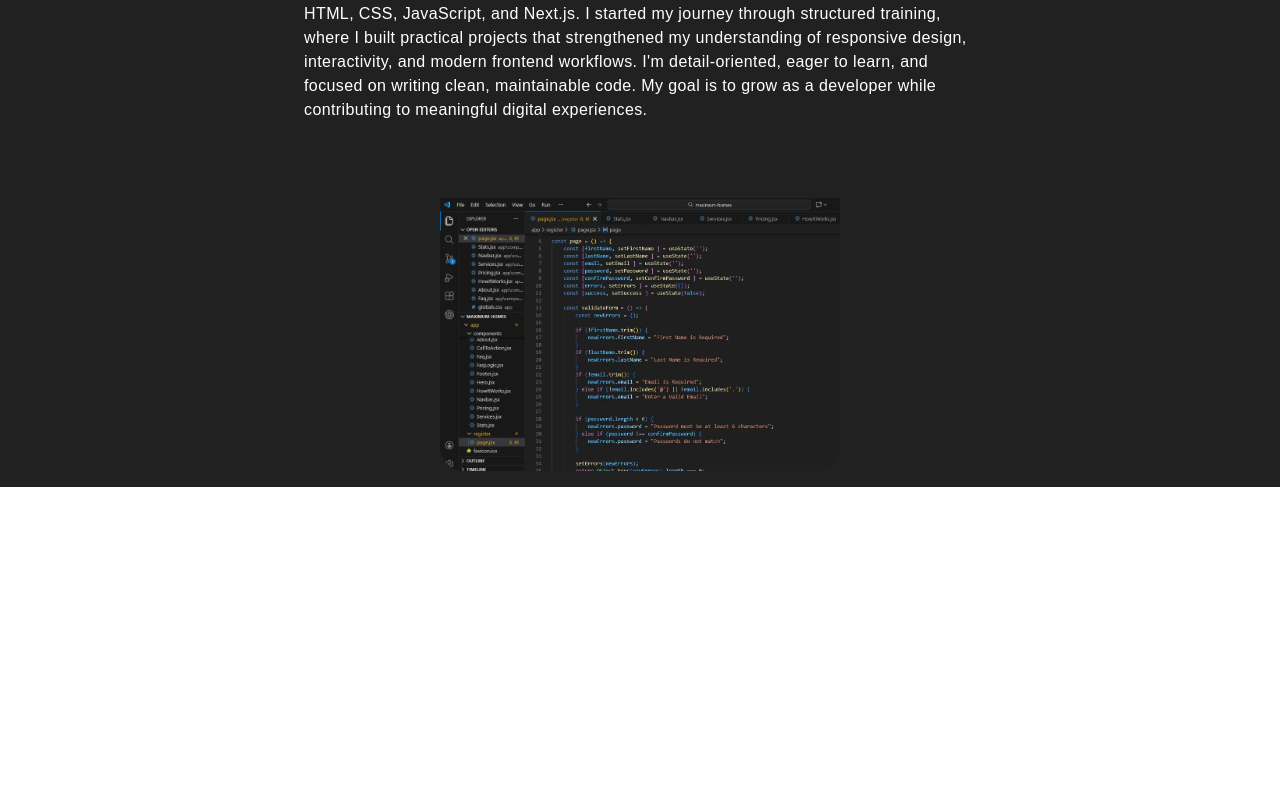
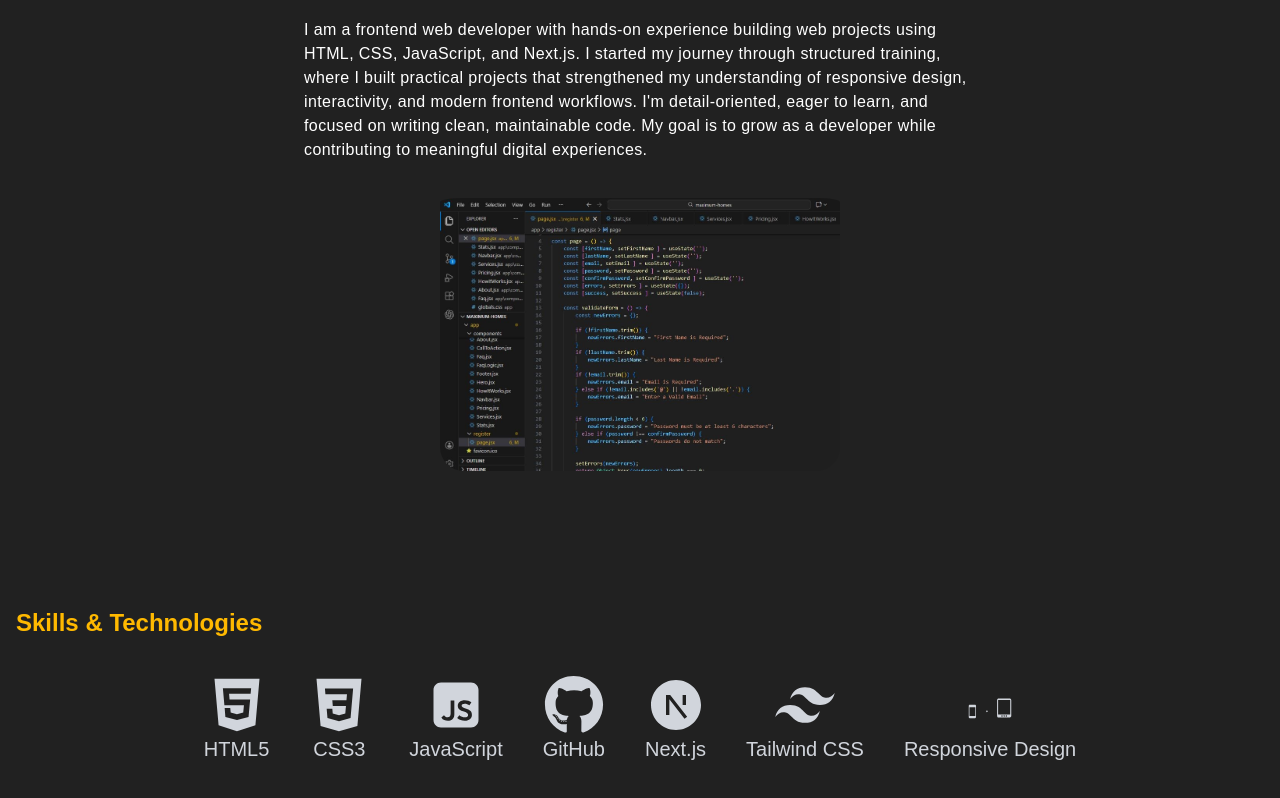
Before and after one commit to UgoEmax/Ugo-Emax, a Next.js app: page / in a window 1280 px wide. Shown: the part 970-1768 px from the top of the page. Before the commit the page ends 1457 px from the top, so only its background shows below. Built offline with nearby package versions, Linux system fonts and the light colour scheme.

Commit message:
skills and tech

```diff
--- a/app/components/About.jsx
+++ b/app/components/About.jsx
@@ -2,11 +2,11 @@ import Image from 'next/image';
 
 const About = () => {
   return (
-    <div className='flex flex-col justify-center items-center text-center pt-20'>
-      <h1 className="text-2xl font-bold mb-4 pb-5 text-amber-400">About Me</h1>
+    <div className='flex flex-col justify-center items-center text-center pt-30 pb-10'>
+      <h3 className="text-2xl font-bold mb-4 pb-5 text-amber-400">About Me</h3>
       <p className="max-w-2xl tracking-wide text-left">I am a frontend web developer with hands-on experience building web projects using HTML, CSS, JavaScript, and Next.js. I started my journey through structured training, where I built practical projects that strengthened my understanding of responsive design, interactivity, and modern frontend workflows. I'm detail-oriented, eager to learn, and focused on writing clean, maintainable code. My goal is to grow as a developer while contributing to meaningful digital experiences.</p>
 
-      <Image src="/images/form-code.jpg" alt='Code Image' width={400} height={300} className="my-4 rounded-3xl pt-15 " />
+      <Image src="/images/form-code.jpg" alt='Code Image' width={400} height={300} className="my-4 rounded-3xl pt-5" />
     </div>
   )
 }
--- /dev/null
+++ b/app/components/Skill.jsx
@@ -0,0 +1,57 @@
+'use client';
+import { FaHtml5 } from "react-icons/fa";
+import { IoLogoCss3 } from "react-icons/io";
+import { RiJavascriptFill } from "react-icons/ri";
+import { FaGithub } from "react-icons/fa";
+import { RiNextjsFill } from "react-icons/ri";
+import { RiTailwindCssFill } from "react-icons/ri";
+import { DiResponsive } from "react-icons/di";
+
+const Skill = () => {
+  return (
+    <div className='pt-20 pb-10'>
+      <h3 className='text-2xl font-bold mb-4 pb-5 text-amber-400'>Skills & Technologies</h3>
+
+      <div className="flex flex-wrap gap-10 text-6xl justify-center items-center text-center text-gray-300">
+
+      <div className="flex flex-col items-center">
+        <FaHtml5 />
+        <p className="text-xl text-center">HTML5</p>
+      </div>
+
+      <div className="flex flex-col items-center">
+        <IoLogoCss3 />
+        <p className="text-xl text-center">CSS3</p>
+      </div>
+
+      <div className="flex flex-col items-center">
+        <RiJavascriptFill />
+        <p className="text-xl text-center">JavaScript</p>
+      </div>
+
+      <div className="flex flex-col items-center">
+        <FaGithub />
+        <p className="text-xl text-center">GitHub</p>
+      </div>
+
+      <div className="flex flex-col items-center">
+        <RiNextjsFill />
+        <p className="text-xl text-center">Next.js</p>
+      </div>
+
+      <div className="flex flex-col items-center">
+        <RiTailwindCssFill />
+        <p className="text-xl text-center">Tailwind CSS</p>
+      </div>
+
+      <div className="flex flex-col items-center">
+        <DiResponsive />
+        <p className="text-xl text-center">Responsive Design</p>
+      </div>
+
+     </div>
+    </div>
+  )
+}
+
+export default Skill
--- a/app/page.jsx
+++ b/app/page.jsx
@@ -1,11 +1,13 @@
 import Hero from "./components/Hero";
 import About from "./components/About";
+import Skill from "./components/Skill";
 
 const page = () => {
   return (
     <div className="px-4 bg-black/87 text-white box-border antialiased">
      <Hero />
      <About />
+     <Skill />
     </div>
   )
 }
--- a/package.json
+++ b/package.json
@@ -11,7 +11,8 @@
   "dependencies": {
     "next": "16.1.6",
     "react": "19.2.3",
-    "react-dom": "19.2.3"
+    "react-dom": "19.2.3",
+    "react-icons": "^5.5.0"
   },
   "devDependencies": {
     "@tailwindcss/postcss": "^4",
```
Also changed, not shown: 1 other file (tests, documents, lock files or other folders).
